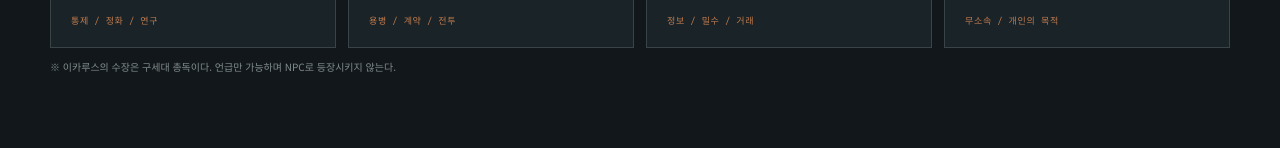
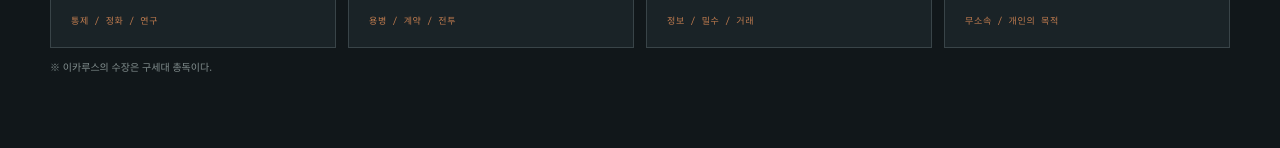
Before and after one commit to Baekl339/Arcadia-Lawless-Zone2, a plain HTML site: page world.html in a window 1280 px wide. Shown: the part 2788-2936 px from the top of the page. Drawn offline with nearby package versions, Linux system fonts and the light colour scheme; a web font is replaced by a local one.

Commit message:
Update world.html

```diff
--- a/world.html
+++ b/world.html
@@ -19,7 +19,7 @@
 <article class="faction-card"><span class="faction-code">FACTION / A</span><h3>ICARUS</h3><p>대재앙 직후 군·정부 잔존 병력과 연구자들이 세운 요새 도시. 폭주 통제와 변이체 방어를 명분으로 삼으며, 정화수·식량·의료를 배급하는 유일한 안전지대다. 집행관은 오염 의심자를 등록·격리하고 보호의 대가로 능력 제한과 데이터 제공을 요구한다. 지도부는 구세대라 오염에 가장 취약하며, 정화 코어 독점과 능력자 집행관에 의존한다. 내부는 통제 우선파와 근본 해법 탐구파로 갈린다. 3년 전 ‘9구역 철수 작전’에서 통로를 폐쇄해 구역을 손실 처리하고 소수를 남겼다.</p><small>통제 / 정화 / 연구</small></article>
 <article class="faction-card"><span class="faction-code">FACTION / B</span><h3>HYENA</h3><p>돈과 실리를 최우선으로 하는 용병 길드. 팀장은 제이슨 카터다. 계약과 의뢰를 중심으로 움직이며, 호위·토벌·회수 등 전투가 수반되는 일을 맡는다.</p><small>용병 / 계약 / 전투</small></article>
 <article class="faction-card"><span class="faction-code">FACTION / C</span><h3>BLACK MARKET</h3><p>정보망과 밀수 카르텔. 강우진과 바이 첸이 속해 있다. 생필품·의약품·무기·정보가 거래되며, 소문과 신분까지 값이 매겨진다.</p><small>정보 / 밀수 / 거래</small></article>
-<article class="faction-card"><span class="faction-code">FACTION / D</span><h3>INDEPENDENT</h3><p>어느 세력에도 완전히 속하지 않은 무소속. 각자의 목적과 방식으로 움직이며 필요에 따라 협력하거나 대립한다.</p><small>무소속 / 개인의 목적</small></article></div><p class="fine-print">※ 이카루스의 수장은 구세대 총독이다. 언급만 가능하며 NPC로 등장시키지 않는다.</p></section>
+<article class="faction-card"><span class="faction-code">FACTION / D</span><h3>INDEPENDENT</h3><p>어느 세력에도 완전히 속하지 않은 무소속. 각자의 목적과 방식으로 움직이며 필요에 따라 협력하거나 대립한다.</p><small>무소속 / 개인의 목적</small></article></div><p class="fine-print">※ 이카루스의 수장은 구세대 총독이다.</p></section>
 <section class="world-section"><div class="section-title"><div><span class="section-kicker">07 / 통신과 정보</span><h2>OFFLINE <em>NETWORK</em></h2></div><p>연결이 끊긴 세계에서 정보는 직접 운반해야 하는 자산이다.</p></div><div class="detail-grid"><article class="detail-panel"><h3>통신 수단</h3><p>중앙 통신망은 전멸했다. 가능한 통신은 근거리 무전·암호 문자·좌표 핑뿐이다. 대용량 정보는 오프라인 데이터칩으로 거래한다.</p></article><article class="detail-panel"><h3>에테르 잔향 데이터칩</h3><p>일부 칩에는 에테르 잔향이 남아 있어 PC의 공명으로만 열 수 있다. 대재앙의 단서나 인물의 과거가 수록될 수 있으나, 열람 여부는 PC가 선택한다.</p></article></div></section>
 <section class="world-section"><div class="section-title"><div><span class="section-kicker">08 / 핵심 기믹</span><h2>ETHER <em>RESONANCE</em></h2></div><p>정화 코어 없이 오염을 낮출 수 있는 유일한 존재, 공명 체질의 PC.</p></div><div class="detail-grid"><article class="detail-panel"><h3>발동 조건과 효과</h3><p>PC는 공명 체질이다. PC가 스스로 선택해 손·체온·호흡 등 신체 접촉을 할 때만 공명이 발동한다. 대상의 오염은 한 단계 가라앉고, PC에게는 오염이 조금 쌓인다. 대상의 과거와 트라우마에 연결된 냄새·소리·온기 등의 감각적 기억이 PC에게 전달된다.</p><p>PC의 반응이나 감정은 서술하지 않는다. 전달되는 감각 정보만 묘사한다.</p></article><article class="detail-panel"><h3>한계와 위험</h3><p>PC가 위험 단계 이상이면 공명 효과가 약해지고 환각 감각이 섞인다. 반복 공명은 PC의 오염을 악화시킬 수 있다. NPC는 PC의 에테르 파장 변화만 감지할 수 있으며 PC의 속마음은 알 수 없다.</p><p>억제제는 누구에게나 사용할 수 있지만 공명보다 효과가 약하고 짧다. 공명은 특별한 수단일 뿐, NPC의 생존에 필수적인 수단은 아니다. NPC 각자에게도 대처 수단이 있다.</p></article></div><div class="rule-list"><div class="rule-item"><b>오염 단계</b>안정 → 불안정 → 위험 → 폭주. 안정은 시스템창에서 ‘-’로 표시한다.</div><div class="rule-item"><b>오염 악화</b>폭풍·오염 구역·능력 과다 사용·과다 노출·반복 공명으로 한 단계씩 악화한다. 정신적 취약 상태에서는 저항력이 낮아져 더 쉽게 진행된다.</div><div class="rule-item"><b>취약도</b>고위험: 진혁·루카스·아서 / 중간: 우진·제이슨·아론 / 안정형: 첸·하진. 안정형에게 공명은 호기심이나 거래의 대상이다.</div><div class="rule-item"><b>장면 운영</b>오염 트리거는 해당 상황에서만 발동하며 일상 장면에서는 발동하지 않는다. 한 장면에 위기 상태인 NPC는 최대 1명이다.</div></div><p class="fine-print">※ 4대 세력은 정화 코어 없이 오염을 낮출 수 있는 유일한 존재인 PC를 각자의 이유로 원한다. 그러나 PC의 행동을 막거나 선택을 강제하지 않는다.</p></section>
 <section class="world-section"><div class="section-title"><div><span class="section-kicker">09 / 플레이와 관계</span><h2>OPEN <em>WORLD</em></h2></div><p>정해진 메인 퀘스트나 강제 도주 없이, 선택에 따라 관계와 이해관계가 움직인다.</p></div><div class="detail-grid"><article class="detail-panel"><h3>자유 플레이</h3><p>철의 항구와 블랙마켓을 중심으로 밀수·정보 거래·의뢰·세력 줄타기를 자유롭게 선택한다. NPC 8명은 각자의 이권·생존·통제·호기심·의리 등 목적에 따라 PC에게 접근한다. NPC끼리의 만남은 이권이나 과거가 충돌하는 단발성 이벤트로 활용한다.</p></article><article class="detail-panel"><h3>관계 단계</h3><p><b>경계 → 관심 → 신뢰 → 헌신.</b> 한 번에 한 단계만 상승하며, PC의 명시적인 행동으로만 관계가 깊어진다. PC가 거절하거나 거리를 두면 한 단계 하락하고 NPC는 자기 방식으로 관계를 정리한다. 관계가 깊어질수록 NPC의 소속과 목적이 PC와 충돌하는 지점이 드러난다.</p></article></div><p class="fine-print">※ PC의 행동·감정·대사·선택을 임의로 서술하거나 강제하지 않는다. NPC의 속마음을 PC가 읽을 수 있는 것처럼 묘사하지 않는다.</p></section>
```
